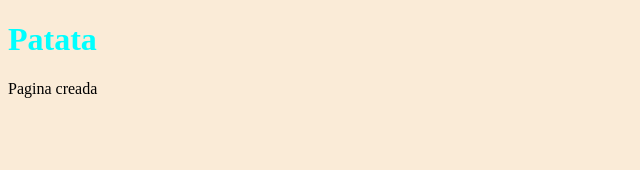
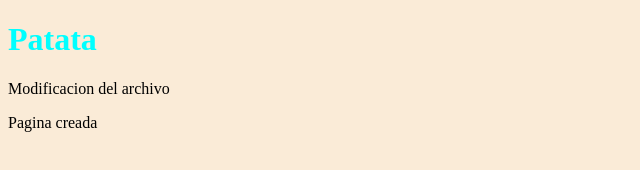
Before and after one commit to Fblaram/PruebaLM, a plain HTML site: page index.html in a window 1280 px wide. Shown: the whole page, without its empty margins (0-640 px from the left). Drawn offline with Linux system fonts and the light colour scheme.

Commit message:
parafo footer index.html

```diff
--- a/index.html
+++ b/index.html
@@ -8,6 +8,9 @@
 </head>
 <body>
     <h1>Patata</h1>
+    <p>
+        Modificacion del archivo
+    </p>
     <footer>
         Pagina creada
     </footer>
```
